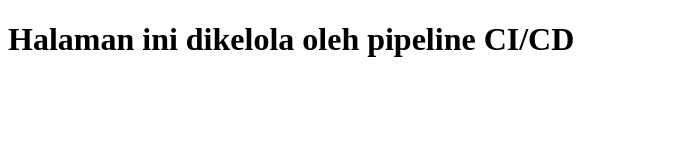
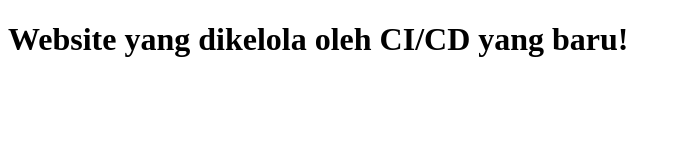
Before and after one commit to midelus/proyek-cicd, a plain HTML site: page index.html in a window 1280 px wide. Shown: the whole page, without its empty margins (0-681 px from the left). Drawn offline with Linux system fonts and the light colour scheme.

Commit message:
Memperbarui konten index.html untuk uji coba CD

```diff
--- a/index.html
+++ b/index.html
@@ -6,7 +6,7 @@
     <link rel="stylesheet" href="style.css">
 </head>
 <body>
-    <h1 id="judul">Selamat Datang</h1>
+    <h1 id="judul">Website yang dikelola oleh CI/CD yang baru!</h1>
     <script src="script.js"></script>
 </body>
 </html>
--- a/script.js
+++ b/script.js
@@ -1 +1 @@
-document.getElementById("judul").textContent = "Halaman ini dikelola oleh pipeline CI/CD";
+document.getElementById("judul").textContent = "Website yang dikelola oleh CI/CD yang baru!";
```
